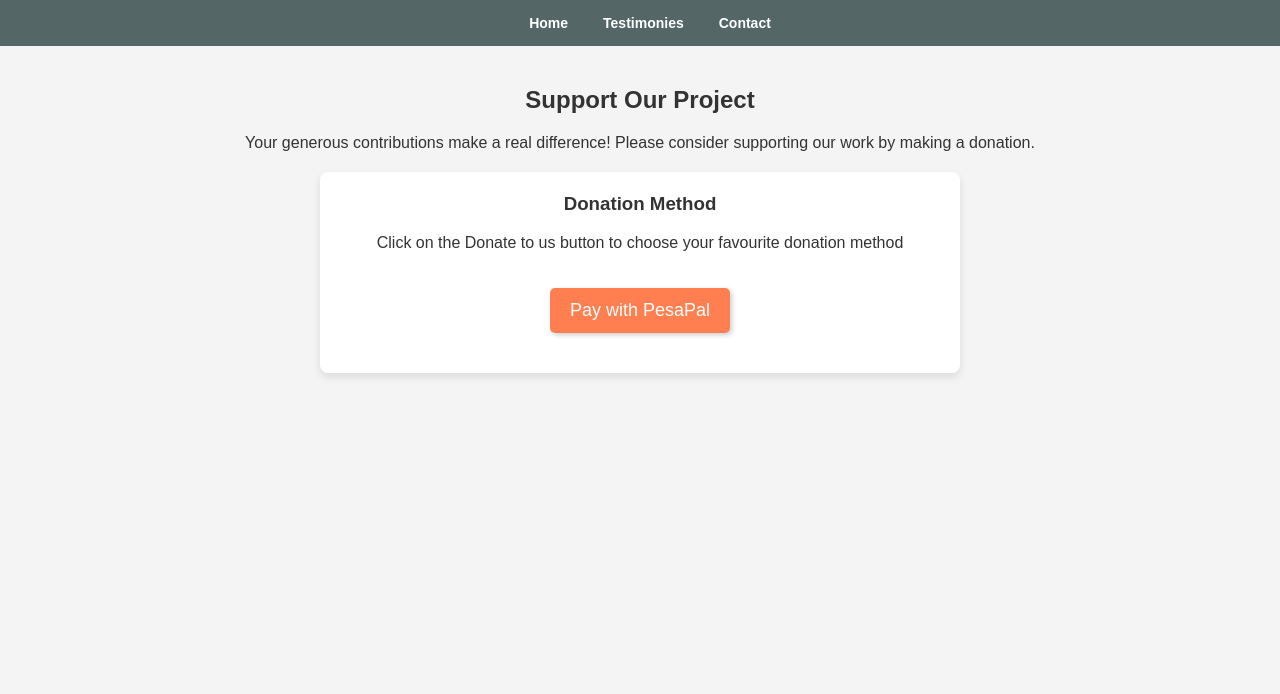
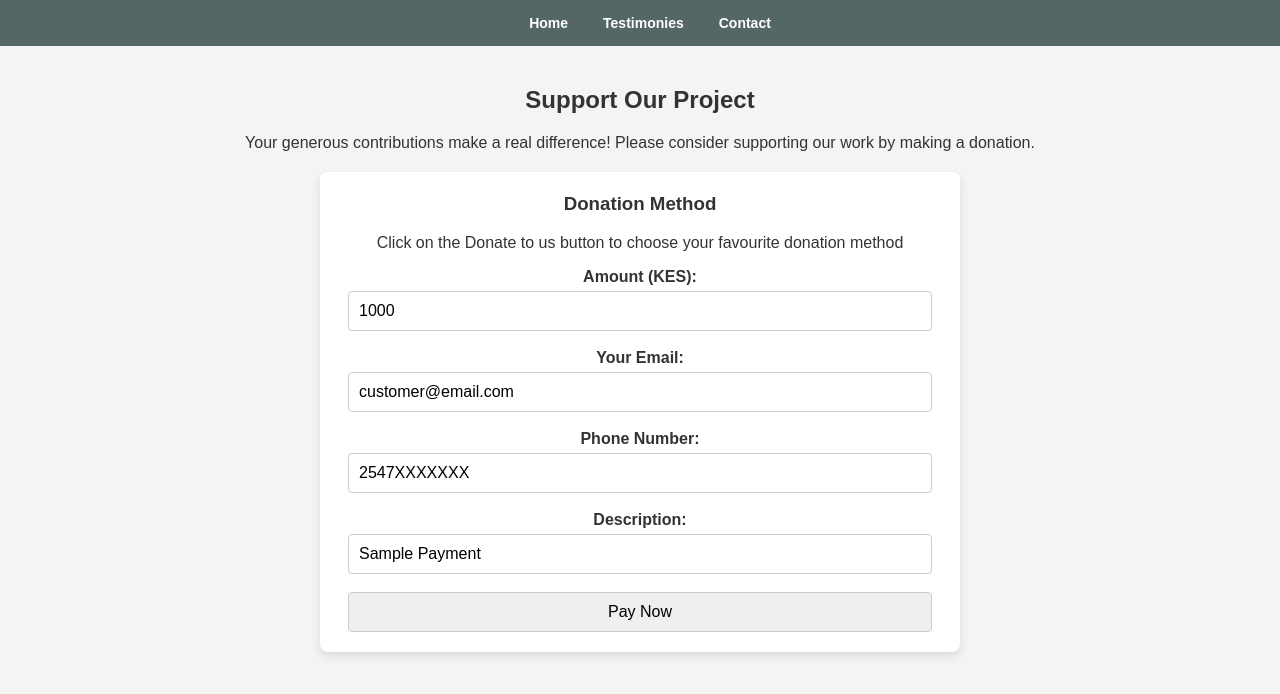
Before and after one commit to JonahMasanga/PrayerHub, a plain HTML site: page support.html in a window 1280 px wide. Drawn offline with Linux system fonts and the light colour scheme.

Commit message:
Update support.html

```diff
--- a/support.html
+++ b/support.html
@@ -24,39 +24,28 @@
     <p>Click on the Donate to us button to choose your favourite donation method</p>
     <div class="payment-options">
 
-        <form action="https://www.pesapal.com/API/PostPesapalDirectOrderV4" method="POST">
-  <input type="hidden" name="Amount" value="5">
-  <input type="hidden" name="Description" value="Payment for Product X">
-  <input type="hidden" name="Type" value="MERCHANT">
-  <input type="hidden" name="Reference" value="ORDER123">
-  <input type="hidden" name="FirstName" value="John">
-  <input type="hidden" name="LastName" value="Doe">
-  <input type="hidden" name="Email" value="john.doe@example.com">
-  <input type="hidden" name="PhoneNumber" value="0712345678">
-  <input type="hidden" name="Currency" value="USD">
-  <input type="hidden" name="CallbackURL" value="https://prayerwork.netlify.app">
-  <button type="submit">Pay with PesaPal</button>
-        </form>
+    <form action="create_payment.php" method="POST">
+        <label for="amount">Amount (KES):</label>
+        <input type="number" id="amount" name="amount" value="1000" required><br><br>
+
+        <label for="email">Your Email:</label>
+        <input type="email" id="email" name="email" value="customer@email.com" required><br><br>
+
+        <label for="phone">Phone Number:</label>
+        <input type="tel" id="phone" name="phone" value="2547XXXXXXX" required><br><br>
+
+        <label for="description">Description:</label>
+        <input type="text" id="description" name="description" value="Sample Payment" required><br><br>
+
+        <input type="submit" value="Pay Now">
+    </form>
 
     </div>
 </div>
 
     </section>
 
-   <script>
-       exports.handler = async (event, context) => {
-  const { pesapal_merchant_reference, pesapal_transaction_tracking_id } = event.queryStringParameters;
 
-  // Process the payment status (e.g., update your database)
-  console.log("Merchant Reference:", pesapal_merchant_reference);
-  console.log("Transaction Tracking ID:", pesapal_transaction_tracking_id);
-
-  return {
-    statusCode: 200,
-    body: JSON.stringify({ message: "Callback received" }),
-  };
-};
-</script>
 
 
 
```
